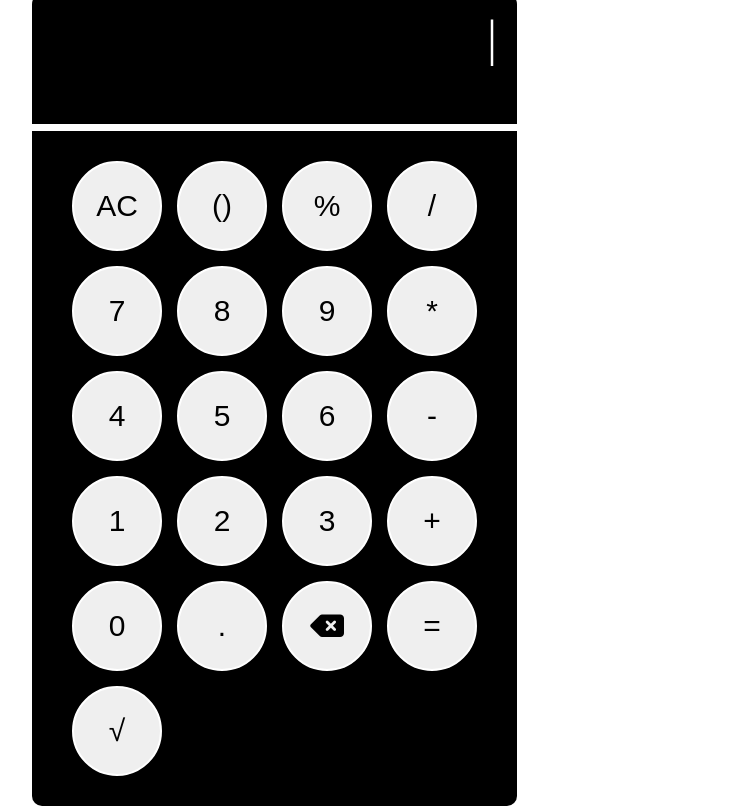
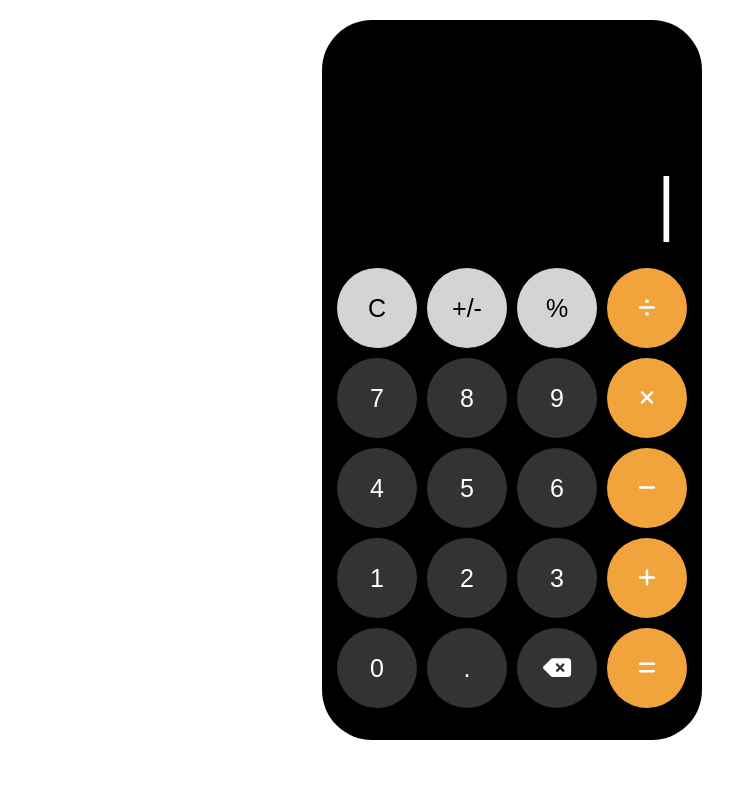
Before and after one commit to aaditya-064/Caculator, a plain HTML site: page index.html in a window 1280 px wide. Shown: the whole page, without its empty margins (128-861 px from the left). Drawn offline with Linux system fonts and the light colour scheme.

Commit message:
apple ui

```diff
--- a/index.html
+++ b/index.html
@@ -9,33 +9,33 @@
 
 </head>
 <body>
-    <div class="main_div">
+    <div class="main_div container">
         <div class="sub_div">
         <div id="operatingArea">
             <p id="result"><span class="blinker">|</span></p>
         </div>
         <div id="inputValue">
-            <button id="all_clear">AC</button>
-            <button>()</button>
+            <button id="all_clear">C</button>
+            <button>+/-</button>
             <button data-value="%">%</button>
-            <button data-value="/">/</button>
+            <button data-value="/"><i class="fa-solid fa-divide"></i></button>
             <button data-value="7">7</button>
             <button data-value="8">8</button>
             <button data-value="9">9</button>
-            <button data-value="*">*</button>
+            <button data-value="*"><i class="fa-solid fa-xmark"></i></button>
             <button data-value="4">4</button>
             <button data-value="5">5</button>
             <button data-value="6">6</button>
-            <button data-value="-">-</button>
+            <button data-value="-"><i class="fa-solid fa-minus"></i></button>
             <button data-value="1">1</button>
             <button data-value="2">2</button>
             <button data-value="3">3</button>
-            <button data-value="+">+</button>
+            <button data-value="+"><i class="fa-solid fa-plus"></i></button>
             <button data-value="0">0</button>
             <button data-value=".">.</button>
             <button id="clear"><i class="fa-solid fa-delete-left"></i></button>
-            <button id="equal">=</button>
-            <button id="sqrt">√</button>
+            <button id="equal"><i class="fa-solid fa-equals"></i></button>
+            <!-- <button id="sqrt">√</button> -->
 
         </div>
     </div>
--- a/style.css
+++ b/style.css
@@ -4,96 +4,94 @@
     box-sizing: border-box;
 }
 
-.main_div{
+
+body{
+    min-height: 100vh;
     /* background: orange; */
-    position: relative;
-    width: 1000px;
-    height: 100vh;
-    padding: 20px;
-    margin: auto;
-    display: flex;
-    flex-direction: column;
-    justify-content: center;
 }
 
-.main_div #inputValue {
+.main_div.container{
+    max-width: 380px;
+    margin: auto;
+}
 
-    /* margin-top: 10px; */
-    /* position: absolute; */
-    top: 51%;
+.main_div{
+    position: relative;
+    top: 20px;
+    /* border-radius: 10px; */
+    /* border: 2px solid white; */
+    border-radius: 50px;
+    min-height: 90vh;
     background: black;
-    color: white;
-    padding-top: 30px;
-    padding-bottom: 30px;
-    padding-left: 40px;
-    padding-right: 40px;
-    border-bottom-left-radius: 10px;
-    border-bottom-right-radius: 10px;
-    display: grid;
-    grid-template-columns: repeat(4, 1fr);
-    border-top: 7px solid white;
-    gap: 15px
-    /* width: 1000px; */
-    /* font-size: 30px; */
+    /* border-bottom: 5px solid yellow; */
+
 }
 
 .sub_div{
-    /* background: green; */
-    position: absolute;
-    display: flex;
-    flex-direction: column;
-    /* justify-content: center; */
-    /* padding: 20px; */
-    max-width: 900px;
     margin: auto;
-
+    /* background: orange; */
+    border-top-left-radius: 50px;
+    border-top-right-radius: 50px;
 }
 
-.main_div #inputValue button{
-    width: 90px;
-    height: 90px;
-    border-radius: 50%;
-    border: 2px solid white;
+#operatingArea {
+    height: 150px;
+    position: relative;
+}
+
+#result{
+    position: absolute;
+    top: 95%;
+    right: 7%;
     display: flex;
-    justify-content: center;
+    justify-content: left;
     align-items: center;
-    font-size: 30px;
+    font-size: 70px;
+    color: white;
+    font-family: Arial, Helvetica, sans-serif;
+    font-weight: 100;
 }
 
 
 
-.main_div #operatingArea p{
-    /* position: absolute; */
-    background: black;
+#inputValue{
+    position: absolute;
+    top: 65%;
+    left: 50%;
+    transform: translate(-50%, -50%);
+    display: grid;
+    grid-template-columns: repeat(4, 1fr);
+    gap: 10px;
+}
+
+#inputValue button{
+    height: 80px;
+    width: 80px;
+    border-radius: 50%;
+    border: 0;
+    font-size: 25px;
+    display: flex;
+    justify-content: center;
+    align-items: center;
+    background-color: #333333;
     color: white;
-    padding: 20px;
-    border-top-left-radius: 10px;
-    border-top-right-radius: 10px;
-    height: 130px;
-    display: flex;
-    font-size: 50px;
-    justify-content: right;
-    /* position: absolute; */
-    /* align-items: center; */
-    /* width: 360px; */
+}
 
 
-}
-.blinker{
-    /* animation: blinker infinite 0.9s; */
-    animation: blinker 1s linear infinite;
-    position: relative;
-    top: -5px;
+#inputValue button:nth-child(1),
+#inputValue button:nth-child(2),
+#inputValue button:nth-child(3)
+{
+    background: #D4D4D2;
+    color: black;
 }
 
-@keyframes blinker {
-    25%{
-        opacity: 0.5;
-    }
-    50%{
-        opacity: 0;
-    }
-    75%{
-        opacity: 0.5;
-    }
+#inputValue button:nth-child(4),
+#inputValue button:nth-child(8),
+#inputValue button:nth-child(12),
+#inputValue button:nth-child(16),
+#inputValue button:nth-child(20){
+    background: #F1A33C;
+    font-size: 20px;
+    font-weight: 100;
 }
--- /dev/null
+++ b/style2.css
@@ -0,0 +1,99 @@
+*{
+    padding: 0;
+    margin: 0;
+    box-sizing: border-box;
+}
+
+.main_div{
+    /* background: orange; */
+    position: relative;
+    width: 1000px;
+    height: 100vh;
+    padding: 20px;
+    margin: auto;
+    display: flex;
+    flex-direction: column;
+    justify-content: center;
+}
+
+.main_div #inputValue {
+
+    /* margin-top: 10px; */
+    /* position: absolute; */
+    top: 51%;
+    background: black;
+    color: white;
+    padding-top: 30px;
+    padding-bottom: 30px;
+    padding-left: 40px;
+    padding-right: 40px;
+    border-bottom-left-radius: 10px;
+    border-bottom-right-radius: 10px;
+    display: grid;
+    grid-template-columns: repeat(4, 1fr);
+    border-top: 7px solid white;
+    gap: 15px
+    /* width: 1000px; */
+    /* font-size: 30px; */
+}
+
+.sub_div{
+    /* background: green; */
+    position: absolute;
+    display: flex;
+    flex-direction: column;
+    /* justify-content: center; */
+    /* padding: 20px; */
+    max-width: 900px;
+    margin: auto;
+
+}
+
+.main_div #inputValue button{
+    width: 90px;
+    height: 90px;
+    border-radius: 50%;
+    border: 2px solid white;
+    display: flex;
+    justify-content: center;
+    align-items: center;
+    font-size: 30px;
+}
+
+
+
+.main_div #operatingArea p{
+    /* position: absolute; */
+    background: black;
+    color: white;
+    padding: 20px;
+    border-top-left-radius: 10px;
+    border-top-right-radius: 10px;
+    height: 130px;
+    display: flex;
+    font-size: 50px;
+    justify-content: right;
+    /* position: absolute; */
+    /* align-items: center; */
+    /* width: 360px; */
+
+
+}
+.blinker{
+    /* animation: blinker infinite 0.9s; */
+    animation: blinker 1s linear infinite;
+    position: relative;
+    top: -5px;
+}
+
+@keyframes blinker {
+    25%{
+        opacity: 0.5;
+    }
+    50%{
+        opacity: 0;
+    }
+    75%{
+        opacity: 0.5;
+    }
+}
```
Also changed, not shown: script.js (+14 -0 lines).
